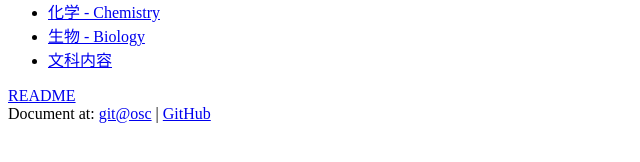
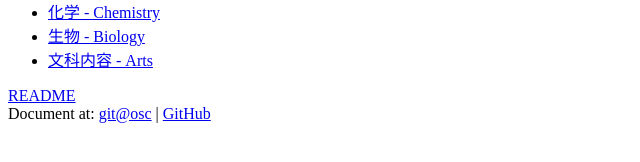
Before and after one commit to outloudvi/rotw-website, a plain HTML site: page index.html in a window 1280 px wide. Shown: the part 198-360 px from the top of the page, 0-640 px from the left. Drawn offline with Linux system fonts and the light colour scheme.

Commit message:
Trigger CI...

```diff
--- a/index.html
+++ b/index.html
@@ -14,7 +14,7 @@ Here's the items:
     <li><a href='phy'>物理 - Physics</a></li>
     <li><a href='che'>化学 - Chemistry</a></li>
     <li><a href='bio'>生物 - Biology</a></li>
-    <li><a href='wen'>文科内容</a></li>
+    <li><a href='wen'>文科内容 - Arts</a></li>
 </ul>
 <a href='readme.html'>README</a></li><br />
 Document at: <a href='https://git.oschina.net/crlf/reviewotw'>git@osc</a> | <a href='https://github.com/outloudvi/reviewotw'>GitHub</a>
```
